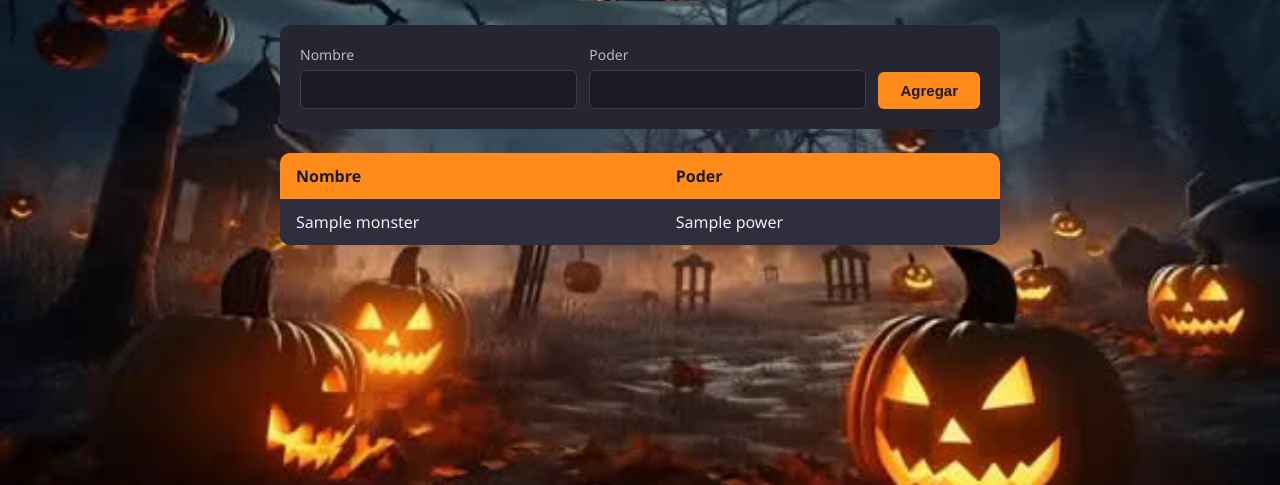
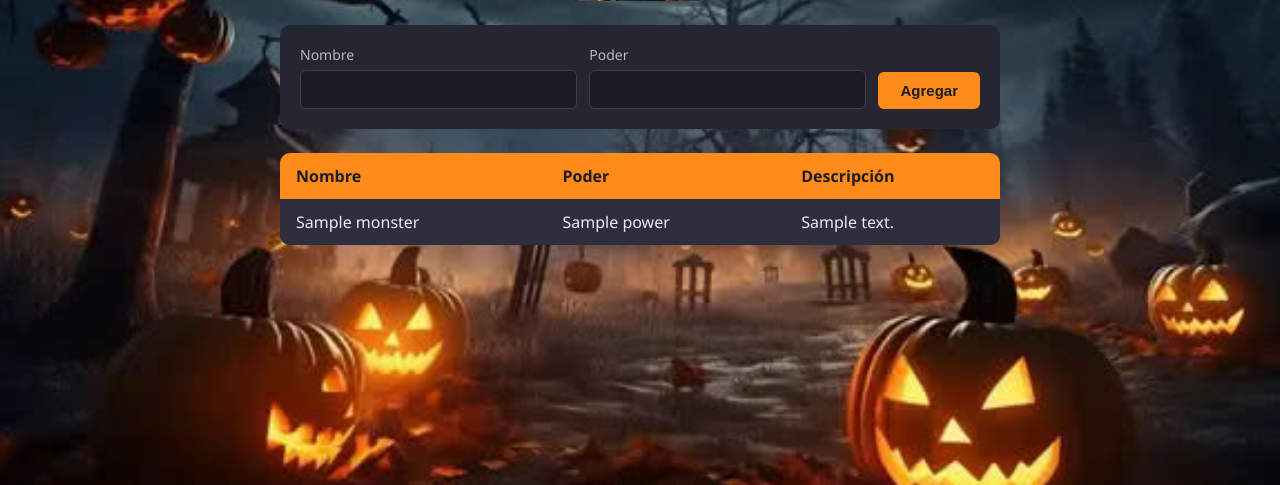
Before and after one commit to EvelynGuzman-05/halloween, a Flask app: template templates/index.html in a window 1280 px wide. Shown: the part 250-735 px from the top of the page. Run offline with Flask 3, Linux system fonts and the light colour scheme; the template is opened without the code that fills it: most values are stand-ins (such as "Sample title", 1, 10 or a date in 2020).

Commit message:
Intentionally add a description column to the monsters table in index.html

```diff
--- a/templates/index.html
+++ b/templates/index.html
@@ -23,11 +23,13 @@
             <tr>
                 <th>Nombre</th>
                 <th>Poder</th>
+                <th>Descripción</th>
             </tr>
             {% for monster in monsters %}
             <tr>
                 <td>{{ monster.name }}</td>
                 <td>{{ monster.power }}</td>
+                <td>{{ monster.description }}</td>
             </tr>
             {% endfor %}
         </table>
```
